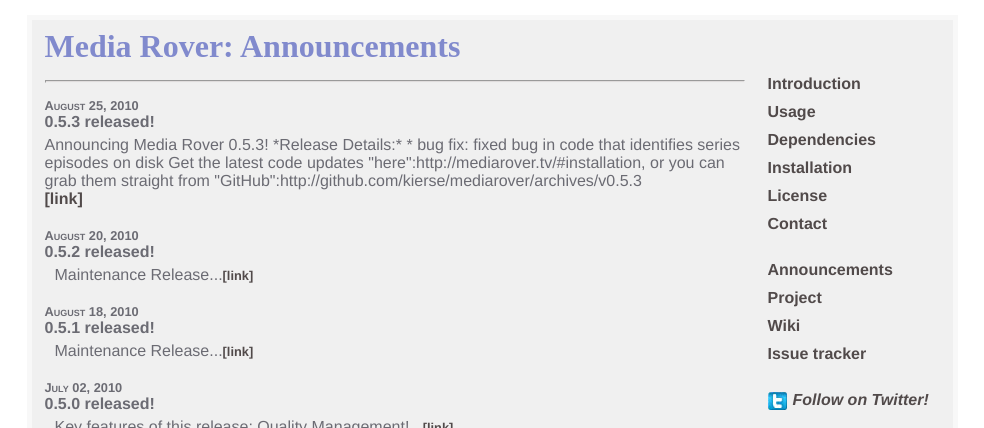
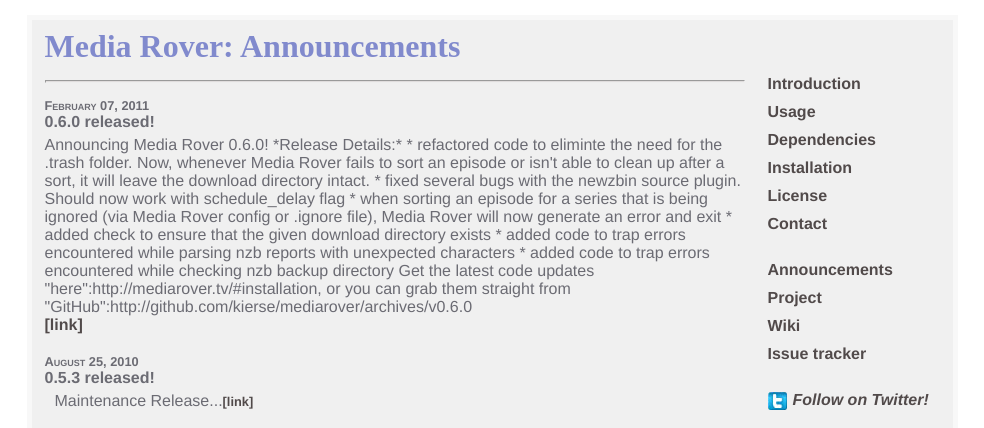
Before and after one commit to kierse/mediarover, a Jekyll site: the page built from announcements.markdown, in a window 1280 px wide and 900 px high, cut to the strip 0-428 px from the top of the window. Shown: the whole strip, without its empty margins (148-1132 px from the left). Built offline with Jekyll 4.4.1, drawn with Linux system fonts in a browser that asks for light colours; Markdown is read by kramdown in place of the engine named in the settings.

Commit message:
adding MR 0.6.0 announcement

```diff
--- /dev/null
+++ b/_posts/2011-02-07-Media-Rover-0.6.0.textile
@@ -0,0 +1,18 @@
+---
+layout: announcement
+title: 0.6.0 released!
+desc: "Key fetures of this release: eliminated .trash folder, bugs, bugs, and more bugs"
+---
+
+Announcing Media Rover 0.6.0!
+
+*Release Details:*
+
+* refactored code to eliminte the need for the .trash folder. Now, whenever Media Rover fails to sort an episode or isn't able to clean up after a sort, it will leave the download directory intact.
+* fixed several bugs with the newzbin source plugin. Should now work with schedule_delay flag
+* when sorting an episode for a series that is being ignored (via Media Rover config or .ignore file), Media Rover will now generate an error and exit
+* added check to ensure that the given download directory exists
+* added code to trap errors encountered while parsing nzb reports with unexpected characters
+* added code to trap errors encountered while checking nzb backup directory
+
+Get the latest code updates "here":http://mediarover.tv/#installation, or you can grab them straight from "GitHub":http://github.com/kierse/mediarover/archives/v0.6.0
--- a/index.markdown
+++ b/index.markdown
@@ -67,7 +67,7 @@
 
 ### Installation >>
 
-#### stable release: v0.5.3
+#### stable release: v0.6.0
 
 [<img src="http://github.com/images/modules/download/zip.png" width="90" />][4]
 [<img src="http://github.com/images/modules/download/tar.png" width="90" />][5]
@@ -118,8 +118,8 @@
 [1]: http://www.python.org/ "Python Programming Language"
 [2]: http://www.sabnzbd.org/ "SABnzbd+, the Full-Auto Newsreader"
 [3]: http://www.newzbin.com/ "Newzbin usenet search"
-[4]: http://github.com/kierse/mediarover/zipball/v0.5.3
-[5]: http://github.com/kierse/mediarover/tarball/v0.5.3
+[4]: http://github.com/kierse/mediarover/zipball/v0.6.0
+[5]: http://github.com/kierse/mediarover/tarball/v0.6.0
 [6]: http://github.com/kierse/mediarover/zipball/dev
 [7]: http://github.com/kierse/mediarover/tarball/dev
 [8]: http://wiki.github.com/kierse/mediarover/future
```
